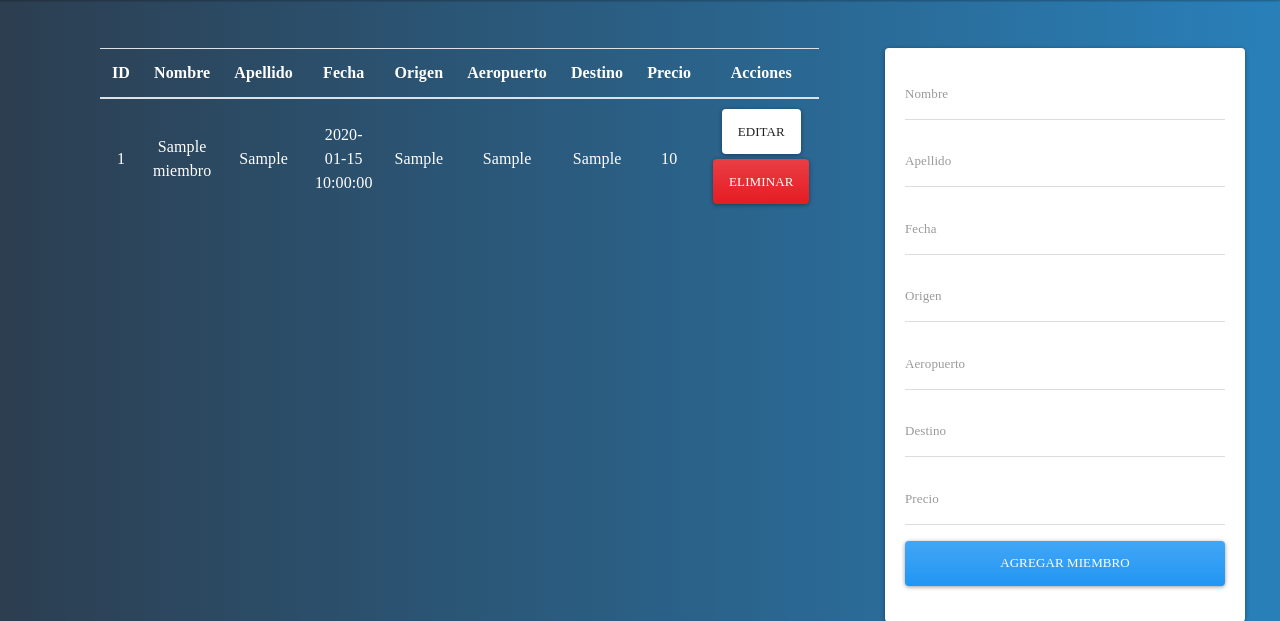
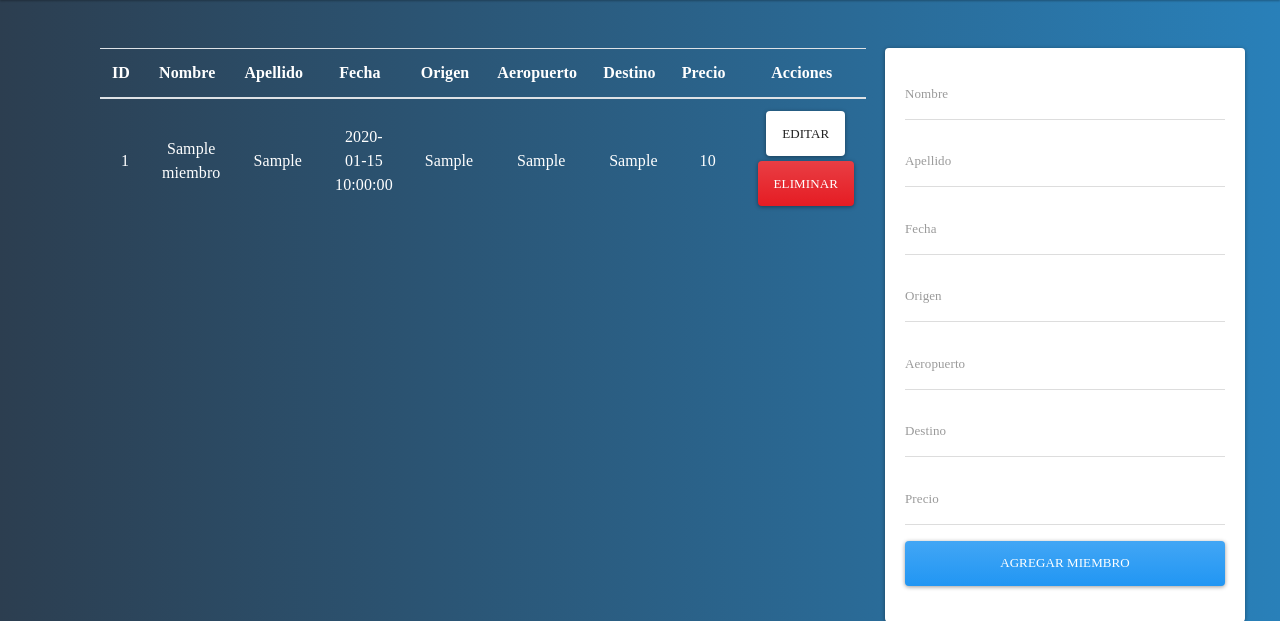
Before and after one commit to GonJurado/SO-G03, a Flask app: page / in a window 1280 px wide. Shown: the part 95-716 px from the top of the page. Run offline with Flask 3, Linux system fonts and the light colour scheme; tables that the repository leaves empty or names only in its code hold one stand-in row (values such as "Sample post"); some libraries are stand-ins or nearby versions.

Commit message:
Update main.css

```diff
--- a/flask-contacts-app/static/css/main.css
+++ b/flask-contacts-app/static/css/main.css
@@ -25,7 +25,7 @@ body {
   vertical-align: middle;
 }
 .table td{
-  padding: 10px;
+  padding-left: 20px;
   align-self: center;
 }
 .navbar.navbar-dark.bg-dark span, .navbar.navbar-dark.bg-dark span a{
```
